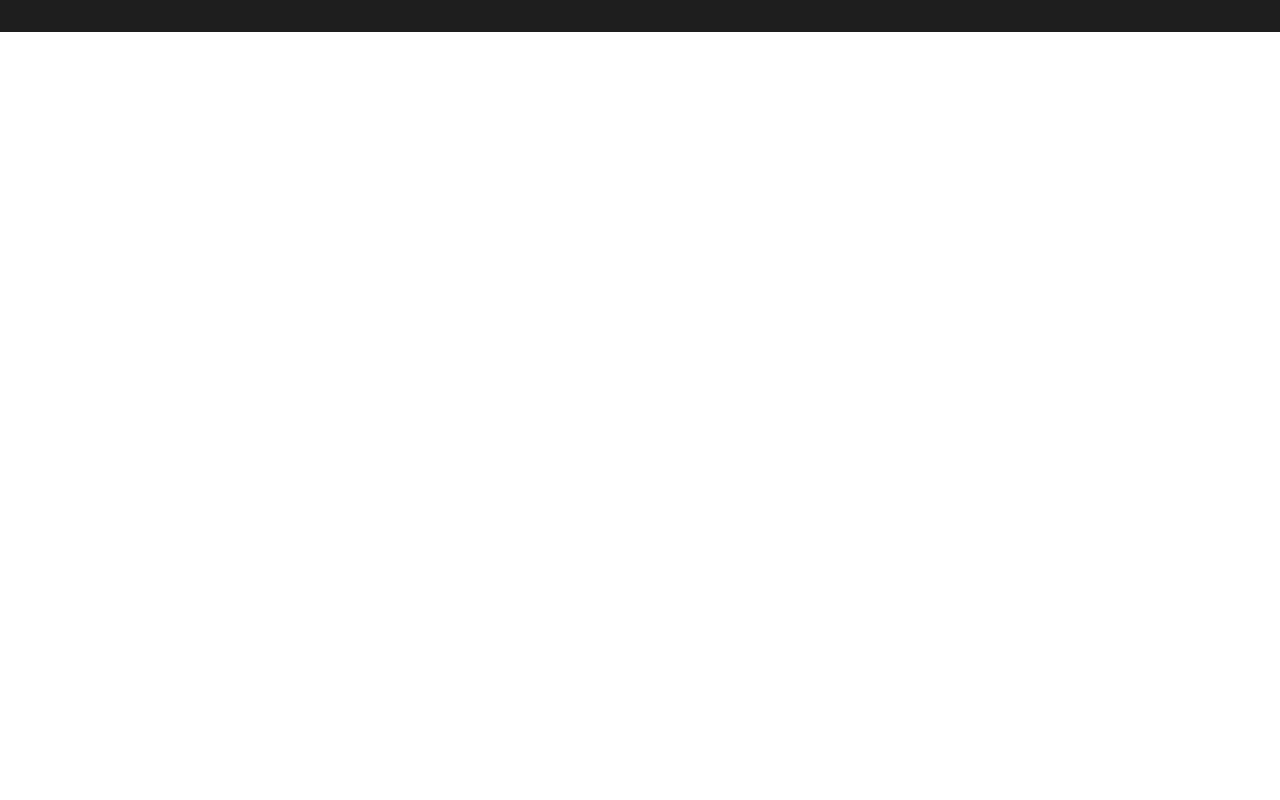
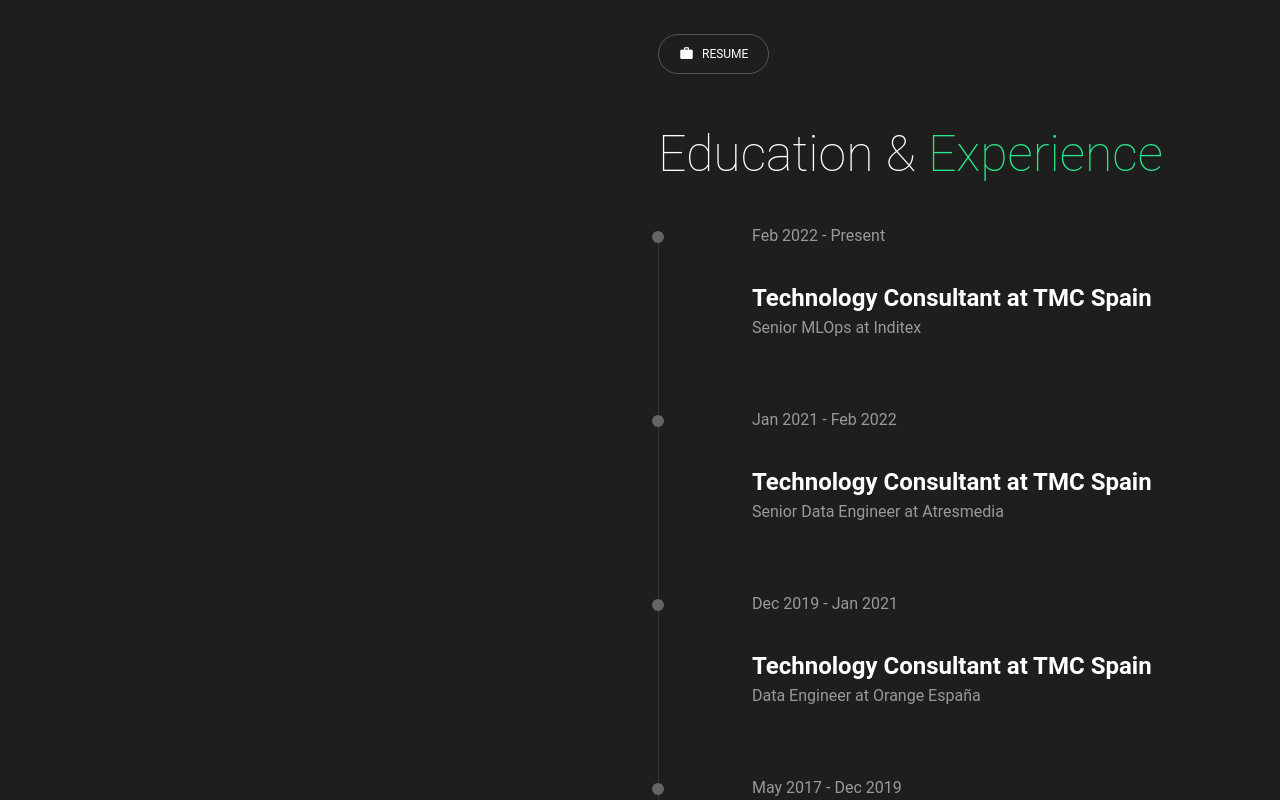
Before and after one commit to zurdi15/zurdi.dev, a Nuxt app: page / in a window 1280 px wide. Shown: the part 1580-2380 px from the top of the page. Before the commit the page ends 1612 px from the top, so only its background shows below. Built offline with nearby package versions, Linux system fonts and the light colour scheme.

Commit message:
Enhance layout and styling: adjust card height in app.vue, update accent color in common.css, improve About component with AOS delay, and add new Resume component for better presentation of experience and education.

```diff
--- a/app.vue
+++ b/app.vue
@@ -12,7 +12,7 @@
 });
 
 onMounted(() => {
-  AOS.init({ offset: 10, duration: 500 });
+  AOS.init({ offset: lgAndUp ? 100 : 500, duration: 500 });
   // Wait for the first value of lgAndUp to be set
   watch(
     () => lgAndUp.value,
@@ -54,7 +54,7 @@
         </v-row>
       </v-fade-transition>
 
-      <v-card elevation="0" :height="50" class="transparent" />
+      <v-card elevation="0" :height="150" class="transparent" />
     </v-main>
   </v-app>
 </template>
--- a/assets/css/common.css
+++ b/assets/css/common.css
@@ -1,3 +1,3 @@
 .accent {
-  color: var(--v-theme-primary);
+  color: var(--v-theme-primary) !important;
 }
--- a/components/content/About.vue
+++ b/components/content/About.vue
@@ -14,7 +14,7 @@
           <span class="accent">Automating</span> with purpose,<br>
           <span class="accent">scaling</span> with precision
         </h2>
-        <p data-aos="fade-up" class="mt-10 mb-16 quote text-grey">
+        <p data-aos="fade-up" data-aos-delay="1" class="mt-10 mb-16 quote text-grey">
           MLOps Engineer with a solid background in cloud environments
           (primarily Azure) and previous experience as a data engineer.
           Specialized in automating training and deployment pipelines,
--- a/components/content/MainContainer.vue
+++ b/components/content/MainContainer.vue
@@ -5,13 +5,14 @@
 </script>
 <template>
   <ContentIntroduce :class="{ 'mt-100': lgAndUp }" />
-  <ContentAbout class="mt-120" />
+  <ContentAbout class="mt-150" />
+  <ContentResume class="mt-150" />
 </template>
 <style scoped>
 .mt-100 {
   margin-top: 100px;
 }
-.mt-120 {
-  margin-top: 120px;
+.mt-150 {
+  margin-top: 150px;
 }
 </style>
--- /dev/null
+++ b/components/content/Resume.vue
@@ -0,0 +1,182 @@
+<script setup lang="ts">
+import { useDisplay } from "vuetify";
+
+const { lgAndUp } = useDisplay();
+</script>
+<template>
+  <section class="position-relative">
+    <div class="section-inner-container ma-auto py-0 px-1">
+      <div class="text-white">
+        <h4
+          data-aos="fade-up"
+          data-aos-delay="1"
+          class="d-inline-flex font-weight-regular align-center"
+        >
+          <v-icon size="15" class="mr-2">mdi-briefcase</v-icon>resume
+        </h4>
+        <h2
+          data-aos="fade-up"
+          data-aos-delay="1"
+          class="font-weight-thin"
+          :class="{ desktop: lgAndUp, mobile: !lgAndUp }"
+        >
+          Education & <span class="accent">Experience</span>
+        </h2>
+        <v-hover>
+          <template #default="{ props, isHovering }">
+            <div
+              v-bind="props"
+              data-aos="fade-left"
+              data-aos-delay="1"
+              class="mt-10"
+            >
+              <div :class="['date-container', { hovering: isHovering }]">
+                <span class="date" :class="{ accent: isHovering }"
+                  >Feb 2022 - Present</span
+                >
+                <h2 class="mt-8">Technology Consultant at TMC Spain</h2>
+                <p class="date-description">Senior MLOps at Inditex</p>
+              </div>
+            </div>
+          </template>
+        </v-hover>
+        <v-hover>
+          <template #default="{ props, isHovering }">
+            <div v-bind="props" data-aos="fade-right" data-aos-delay="1">
+              <div :class="['date-container', { hovering: isHovering }]">
+                <span class="date" :class="{ accent: isHovering }"
+                  >Jan 2021 - Feb 2022</span
+                >
+                <h2 class="mt-8">Technology Consultant at TMC Spain</h2>
+                <p class="date-description">Senior Data Engineer at Atresmedia</p>
+              </div>
+            </div>
+          </template>
+        </v-hover>
+        <v-hover>
+          <template #default="{ props, isHovering }">
+            <div v-bind="props" data-aos="fade-left" data-aos-delay="1">
+              <div :class="['date-container', { hovering: isHovering }]">
+                <span class="date" :class="{ accent: isHovering }"
+                  >Dec 2019 - Jan 2021</span
+                >
+                <h2 class="mt-8">Technology Consultant at TMC Spain</h2>
+                <p class="date-description">Data Engineer at Orange España</p>
+              </div>
+            </div>
+          </template>
+        </v-hover>
+        <v-hover>
+          <template #default="{ props, isHovering }">
+            <div v-bind="props" data-aos="fade-right" data-aos-delay="1">
+              <div :class="['date-container', { hovering: isHovering }]">
+                <span class="date" :class="{ accent: isHovering }"
+                  >May 2017 - Dec 2019</span
+                >
+                <h2 class="mt-8">Technology Consultant at Alten</h2>
+                <p class="date-description">Data Engineer at Unidad Editorial</p>
+              </div>
+            </div>
+          </template>
+        </v-hover>
+        <v-hover>
+          <template #default="{ props, isHovering }">
+            <div v-bind="props" data-aos="fade-left" data-aos-delay="1">
+              <div :class="['date-container', { hovering: isHovering }]">
+                <span class="date" :class="{ accent: isHovering }">2011</span>
+                <h2 class="mt-8">
+                  Bachelor's Degree in Computer Engineering, 2011
+                </h2>
+                <p class="date-description">Universidad of Alcalá de Henares, Madrid, España</p>
+              </div>
+            </div>
+          </template>
+        </v-hover>
+      </div>
+    </div>
+  </section>
+</template>
+<style scoped>
+h2.desktop {
+  font-size: 50px;
+  line-height: 60px;
+}
+h2.mobile {
+  font-size: 30px;
+  line-height: 36px;
+}
+h4 {
+  border: 1px solid var(--v-theme-gray2);
+  border-radius: 30px;
+  font-size: 12px;
+  margin: 0 0 50px;
+  padding: 10px 20px;
+  text-transform: uppercase;
+}
+h4 .v-icon {
+  margin-bottom: 1px;
+}
+.section-desktop {
+  overflow: hidden;
+  margin: 140px 0;
+  padding-left: 100px;
+}
+.section-mobile {
+  overflow: hidden;
+  margin: 80px 0px;
+}
+.section-inner-container {
+  max-width: 1130px;
+}
+.section-inner-container > div {
+  max-width: 950px;
+  width: 100%;
+}
+.quote {
+  max-width: 800px;
+}
+#go-to-projects {
+  cursor: pointer;
+  transition: color 0.3s ease;
+}
+#go-to-projects:hover {
+  color: var(--v-theme-primary);
+}
+.date-container {
+  padding-left: 74px;
+  padding-bottom: 68px;
+  margin-left: 20px;
+}
+.date-container::before {
+  background: #656565;
+  border-radius: 50%;
+  content: "";
+  height: 12px;
+  left: -6px;
+  position: absolute;
+  top: 7px;
+  transition: 0.3s;
+  width: 12px;
+  transition: background 0.5s ease;
+}
+.date-container.hovering::before {
+  background: var(--v-theme-primary);
+}
+.date-container::after {
+  background: #333;
+  content: "";
+  height: 100%;
+  left: 0;
+  position: absolute;
+  top: 10px;
+  width: 1px;
+  z-index: -1;
+}
+.date {
+  color: #999;
+  transition: color 0.5s ease;
+}
+.date-description {
+  color: #999;
+}
+</style>
```
